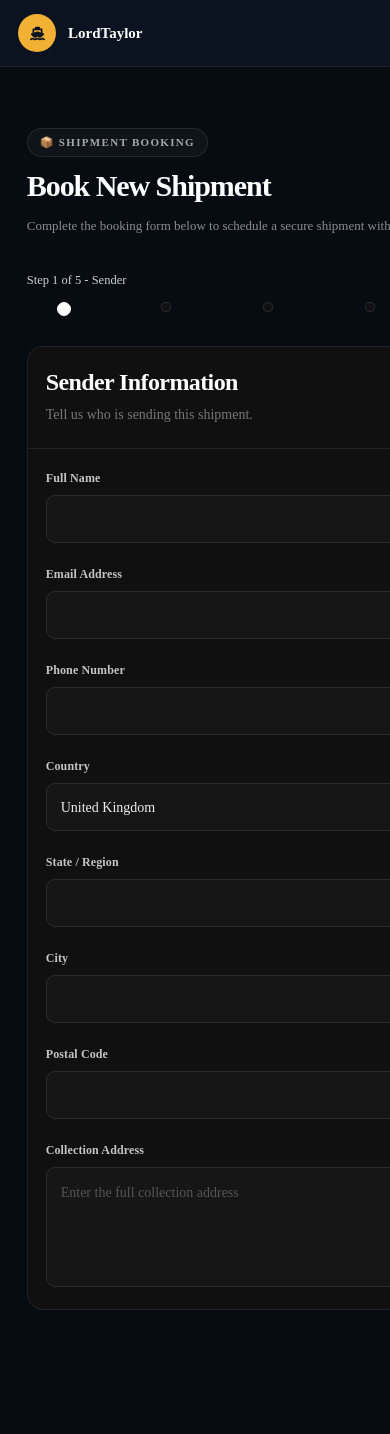
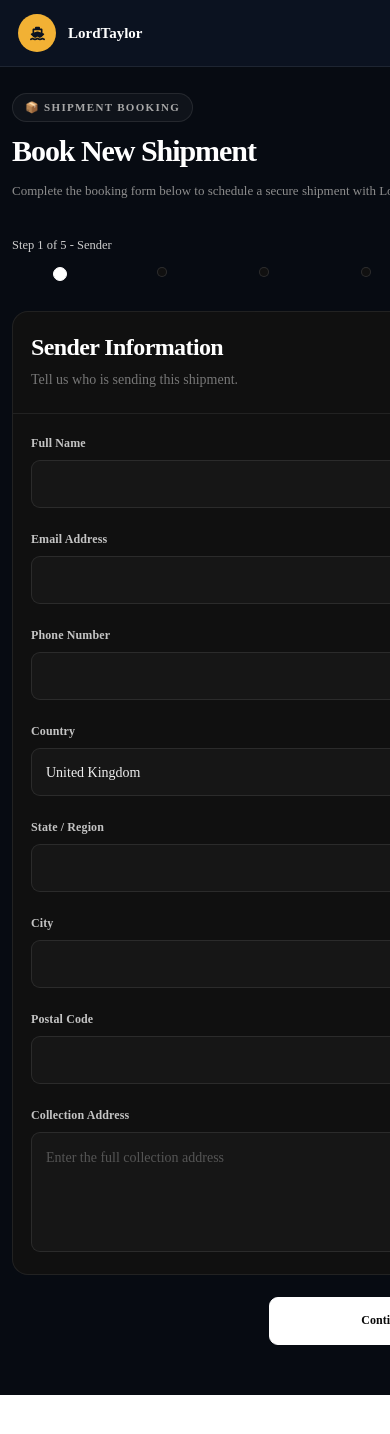
Before and after one commit to sunkan-mi27/LordTaylor-Cargo, a React (Vite) app: page /book in a window 390 px wide. Shown: the top 1434 px of the page. After the commit the page ends 1395 px from the top, so only its background shows below. Built offline with nearby package versions, Linux system fonts and the light colour scheme; sample sign-in values are in the browser's storage.

Commit message:
Work Fixed

```diff
--- a/src/components/tracking/TrackShipment.css
+++ b/src/components/tracking/TrackShipment.css
@@ -1413,3 +1413,159 @@
       minmax(0, 1fr);
   }
 }
+
+/* =========================================================
+   MOBILE OVERFLOW PROTECTION
+========================================================= */
+
+@media (max-width: 700px) {
+  .tracking-page {
+    width: 100%;
+    max-width: 100%;
+    min-width: 0;
+    box-sizing: border-box;
+    overflow-x: hidden;
+  }
+
+  .tracking-container {
+    width: 100%;
+    max-width: 100%;
+    min-width: 0;
+    box-sizing: border-box;
+    margin: 0;
+  }
+
+  .tracking-hero {
+    width: 100%;
+    max-width: 100%;
+    min-width: 0;
+  }
+
+  .tracking-hero h1,
+  .tracking-hero p {
+    max-width: 100%;
+    overflow-wrap: anywhere;
+  }
+
+  .tracking-search {
+    width: 100%;
+    max-width: 100%;
+    min-width: 0;
+    box-sizing: border-box;
+  }
+
+  .tracking-search input {
+    width: 100%;
+    max-width: 100%;
+    min-width: 0;
+    box-sizing: border-box;
+  }
+
+  .tracking-search button {
+    width: 100%;
+    max-width: 100%;
+    min-width: 0;
+    box-sizing: border-box;
+  }
+
+  .shipment-result-header,
+  .overview-card,
+  .route-card,
+  .timeline-card,
+  .status-card {
+    width: 100%;
+    max-width: 100%;
+    min-width: 0;
+    box-sizing: border-box;
+  }
+
+  .overview-grid {
+    width: 100%;
+    max-width: 100%;
+    min-width: 0;
+    grid-template-columns: minmax(0, 1fr);
+  }
+
+  .overview-item {
+    width: 100%;
+    max-width: 100%;
+    min-width: 0;
+    box-sizing: border-box;
+  }
+
+  .overview-item > div {
+    min-width: 0;
+    max-width: 100%;
+  }
+
+  .overview-item h4 {
+    max-width: 100%;
+    overflow: hidden;
+    text-overflow: ellipsis;
+  }
+
+  .route-wrapper {
+    width: 100%;
+    max-width: 100%;
+    min-width: 0;
+    grid-template-columns: minmax(0, 1fr);
+    box-sizing: border-box;
+  }
+
+  .route-location {
+    width: 100%;
+    max-width: 100%;
+    min-width: 0;
+  }
+
+  .route-location strong,
+  .route-location span {
+    max-width: 100%;
+    overflow-wrap: anywhere;
+  }
+
+  .route-track {
+    width: 100%;
+    max-width: 100%;
+    min-width: 0;
+  }
+
+  .timeline-content,
+  .timeline-item,
+  .last-update {
+    width: 100%;
+    max-width: 100%;
+    min-width: 0;
+    box-sizing: border-box;
+  }
+
+  .timeline-item > * {
+    min-width: 0;
+  }
+}
+
+/* =========================================================
+   VERY SMALL PHONES
+========================================================= */
+
+@media (max-width: 430px) {
+  .tracking-page {
+    padding-left: 10px;
+    padding-right: 10px;
+  }
+
+  .tracking-search {
+    padding: 6px;
+  }
+
+  .shipment-result-header {
+    padding: 16px;
+  }
+
+  .overview-card,
+  .route-card,
+  .timeline-card,
+  .status-card {
+    padding: 16px;
+  }
+}
--- a/src/styles/booking.css
+++ b/src/styles/booking.css
@@ -1058,3 +1058,187 @@
     padding-bottom: 4px;
   }
 }
+
+/* =========================================================
+   MOBILE OVERFLOW FIX
+   Prevent booking form from extending outside viewport
+========================================================= */
+
+@media (max-width: 700px) {
+  .dashboard-content {
+    width: 100%;
+    max-width: 100%;
+    min-width: 0;
+    margin: 0;
+  }
+
+  .booking-page {
+    width: 100%;
+    max-width: 100%;
+    min-width: 0;
+    margin: 0;
+    padding: 26px 16px 50px;
+    box-sizing: border-box;
+    overflow-x: hidden;
+  }
+
+  .booking-form {
+    width: 100%;
+    max-width: 100%;
+    min-width: 0;
+    box-sizing: border-box;
+  }
+
+  .booking-form > * {
+    min-width: 0;
+    max-width: 100%;
+    box-sizing: border-box;
+  }
+
+  .booking-form > .booking-card-header,
+  .booking-form > .form-grid,
+  .booking-form > .package-selector,
+  .booking-form > .booking-review,
+  .booking-form > .payment-layout {
+    width: 100%;
+    max-width: 100%;
+    min-width: 0;
+    box-sizing: border-box;
+  }
+
+  .form-grid {
+    width: 100%;
+    max-width: 100%;
+    min-width: 0;
+    grid-template-columns: minmax(0, 1fr);
+  }
+
+  .form-group {
+    width: 100%;
+    max-width: 100%;
+    min-width: 0;
+  }
+
+  .form-group input,
+  .form-group select,
+  .form-group textarea {
+    width: 100%;
+    max-width: 100%;
+    min-width: 0;
+    box-sizing: border-box;
+  }
+
+  .form-group textarea {
+    resize: vertical;
+  }
+
+  .package-selector {
+    width: 100%;
+    max-width: 100%;
+    min-width: 0;
+  }
+
+  .package-option {
+    min-width: 0;
+    max-width: 100%;
+  }
+
+  .booking-navigation {
+    width: 100%;
+    max-width: 100%;
+    min-width: 0;
+    box-sizing: border-box;
+  }
+
+  .booking-back-button,
+  .booking-next-button {
+    min-width: 0;
+    max-width: 100%;
+    box-sizing: border-box;
+  }
+
+  .booking-next-button {
+    white-space: normal;
+  }
+
+  .payment-layout {
+    width: 100%;
+    max-width: 100%;
+    min-width: 0;
+    grid-template-columns: minmax(0, 1fr);
+  }
+
+  .payment-method-panel,
+  .payment-summary-card {
+    width: 100%;
+    max-width: 100%;
+    min-width: 0;
+    box-sizing: border-box;
+  }
+
+  .payment-method-card {
+    width: 100%;
+    max-width: 100%;
+    min-width: 0;
+    box-sizing: border-box;
+  }
+
+  .payment-card-info {
+    min-width: 0;
+  }
+
+  .payment-card-info strong,
+  .payment-card-info span,
+  .payment-card-info small {
+    overflow-wrap: anywhere;
+  }
+
+  .booking-review {
+    width: 100%;
+    max-width: 100%;
+    min-width: 0;
+    box-sizing: border-box;
+  }
+
+  .review-details,
+  .review-section {
+    min-width: 0;
+    max-width: 100%;
+  }
+
+  .review-total-card {
+    width: 100%;
+    max-width: 100%;
+    min-width: 0;
+  }
+}
+
+/* =========================================================
+   SMALL PHONES
+========================================================= */
+
+@media (max-width: 460px) {
+  .booking-page {
+    padding-left: 12px;
+    padding-right: 12px;
+  }
+
+  .booking-navigation {
+    display: grid;
+    grid-template-columns: minmax(0, 1fr) minmax(0, 1fr);
+    gap: 10px;
+  }
+
+  .booking-back-button,
+  .booking-next-button {
+    width: 100%;
+    min-width: 0;
+    padding: 0 10px;
+    font-size: 12px;
+  }
+
+  .booking-next-button {
+    white-space: normal;
+    line-height: 1.3;
+  }
+}
```
